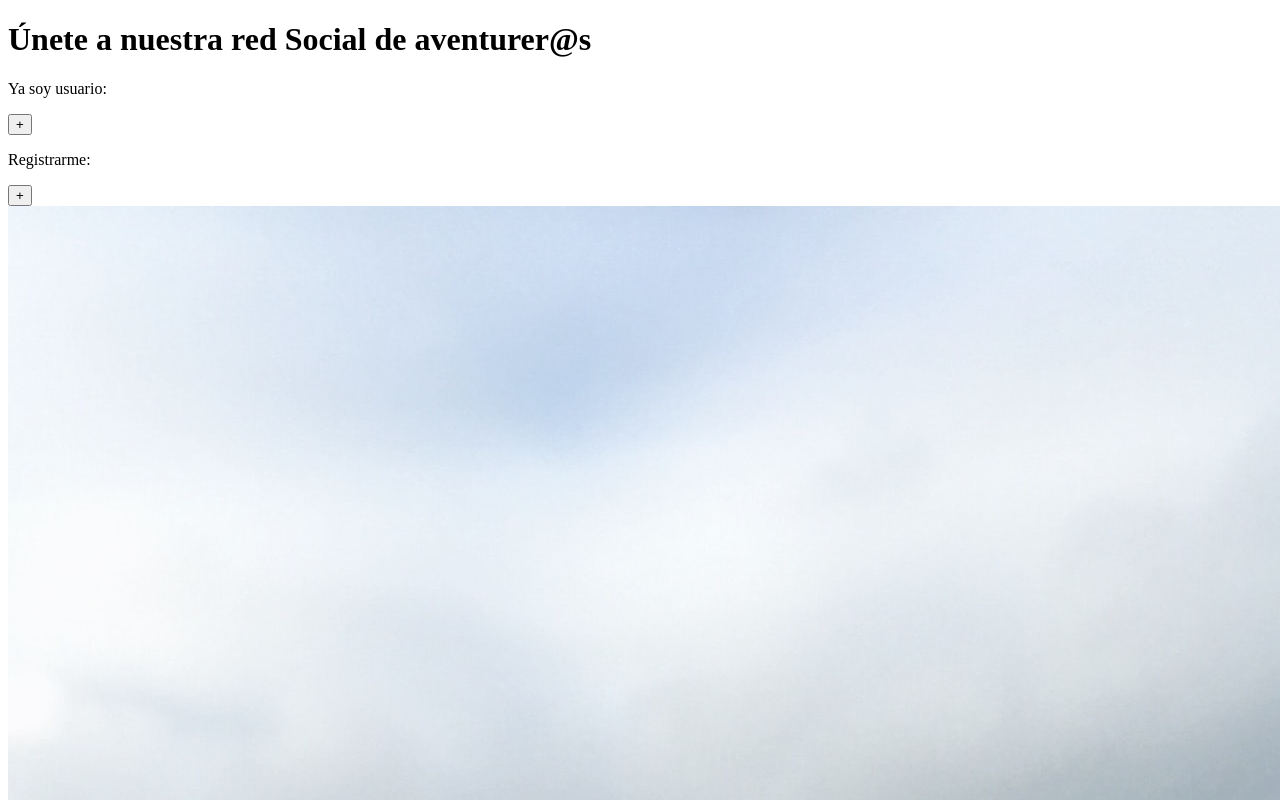
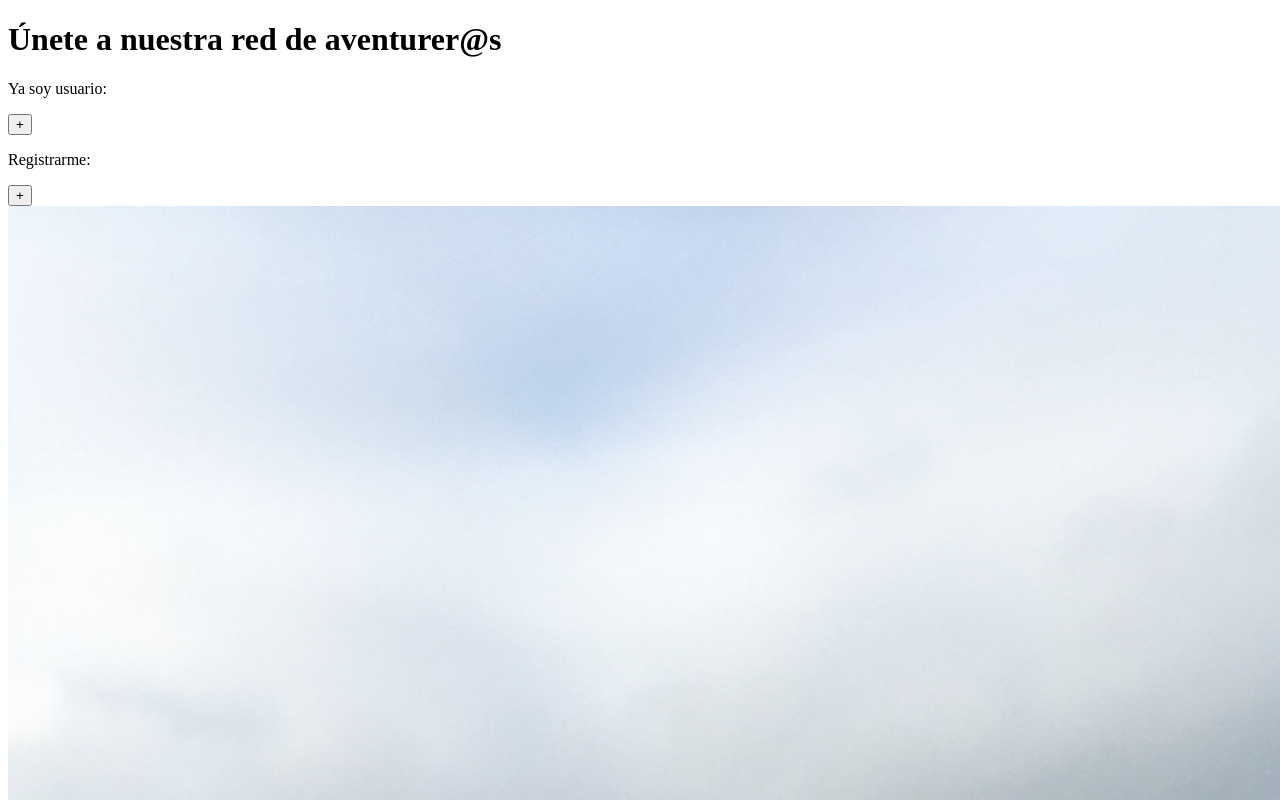
Before and after one commit to pilarrus/react-provisional-name, a React (Create React App) app: page / in a window 1280 px wide. Shown: the top 800 px of the page. Built offline with nearby package versions, Linux system fonts and the light colour scheme; the HTML template or start-up script is replaced by a standard one.

Commit message:
[social_home]: transformado a class component

```diff
--- a/src/containers/SocialHome/SocialHome.tsx
+++ b/src/containers/SocialHome/SocialHome.tsx
@@ -1,12 +1,24 @@
 import React from "react";
 import image from "../../images/coffee.jpg";
 
-const Social = () => {
+
+class Social extends React.Component {
+
+  state = {
+    clickLogin: false,
+    clickRegister: false
+  }
+
+  render() {
+
     return (
-    <div className="social">
+
+
+      <div className="social" >
+
         <div className="social__info-box">
           <h1 className="social__info-box-title">
-          Únete a nuestra red Social de aventurer@s
+            Únete a nuestra red de aventurer@s
         </h1>
           <div className="social__info-box-users">
             <p>Ya soy usuario:</p>
@@ -17,7 +29,7 @@ const Social = () => {
         </div>
 
         <div className="social__img-box">
-        <img src={image} />
+          <img src={image} alt="coffee" />
         </div>
         <div className="social__login-box">
           <label> Usuario y contraseña</label>
@@ -39,8 +51,18 @@ const Social = () => {
             <input type="text"></input>
           </form>
         </div>
+      </div >
+    )
+
+  }
+
+  /*import React from "react";
+
+  export const Social = () => {
+    <div>
+      Hola soy Social;
     </div>
-  );
-};
+  }*/
+}
 
 export default Social;
```
Lines whose indentation alone changed are shown as unchanged.
